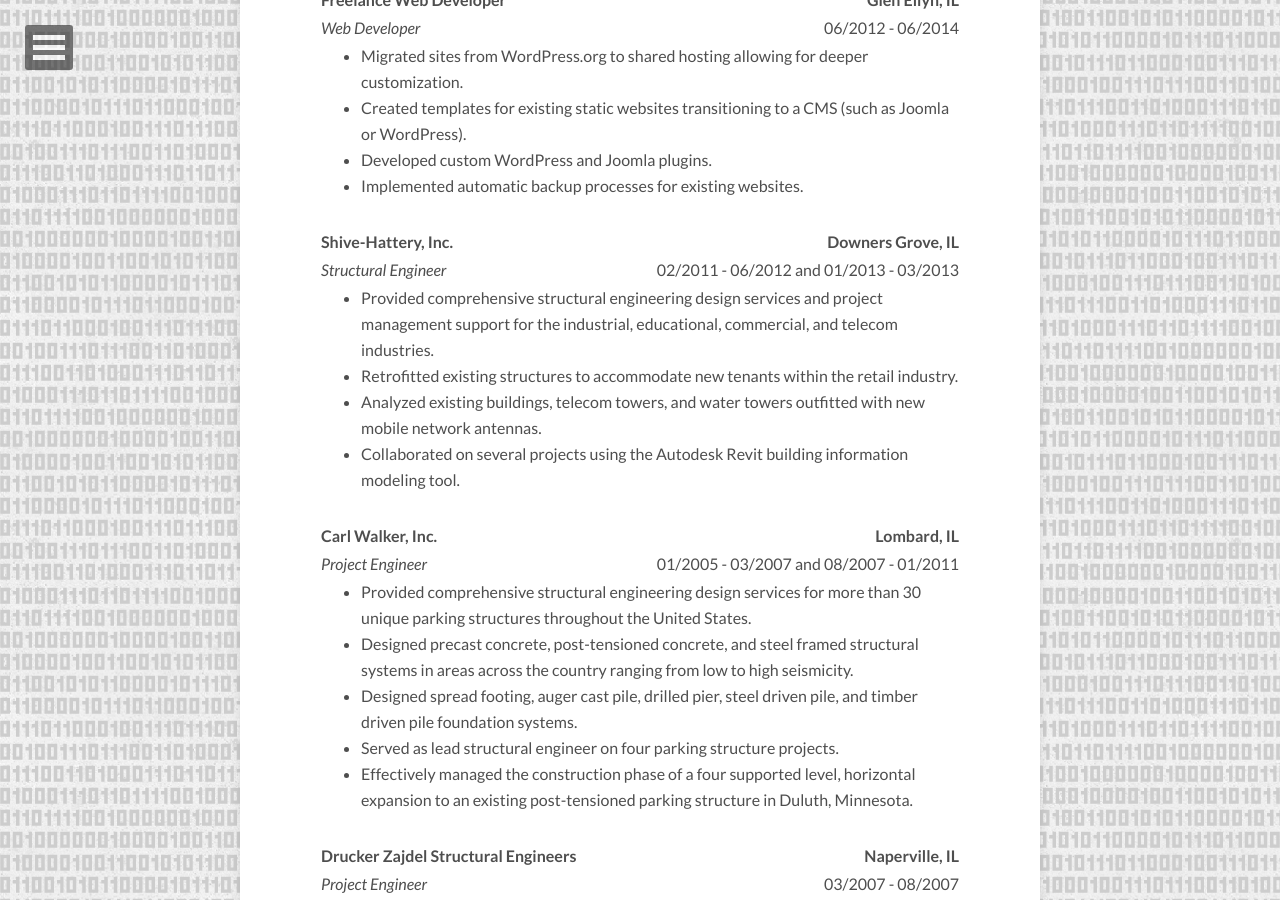
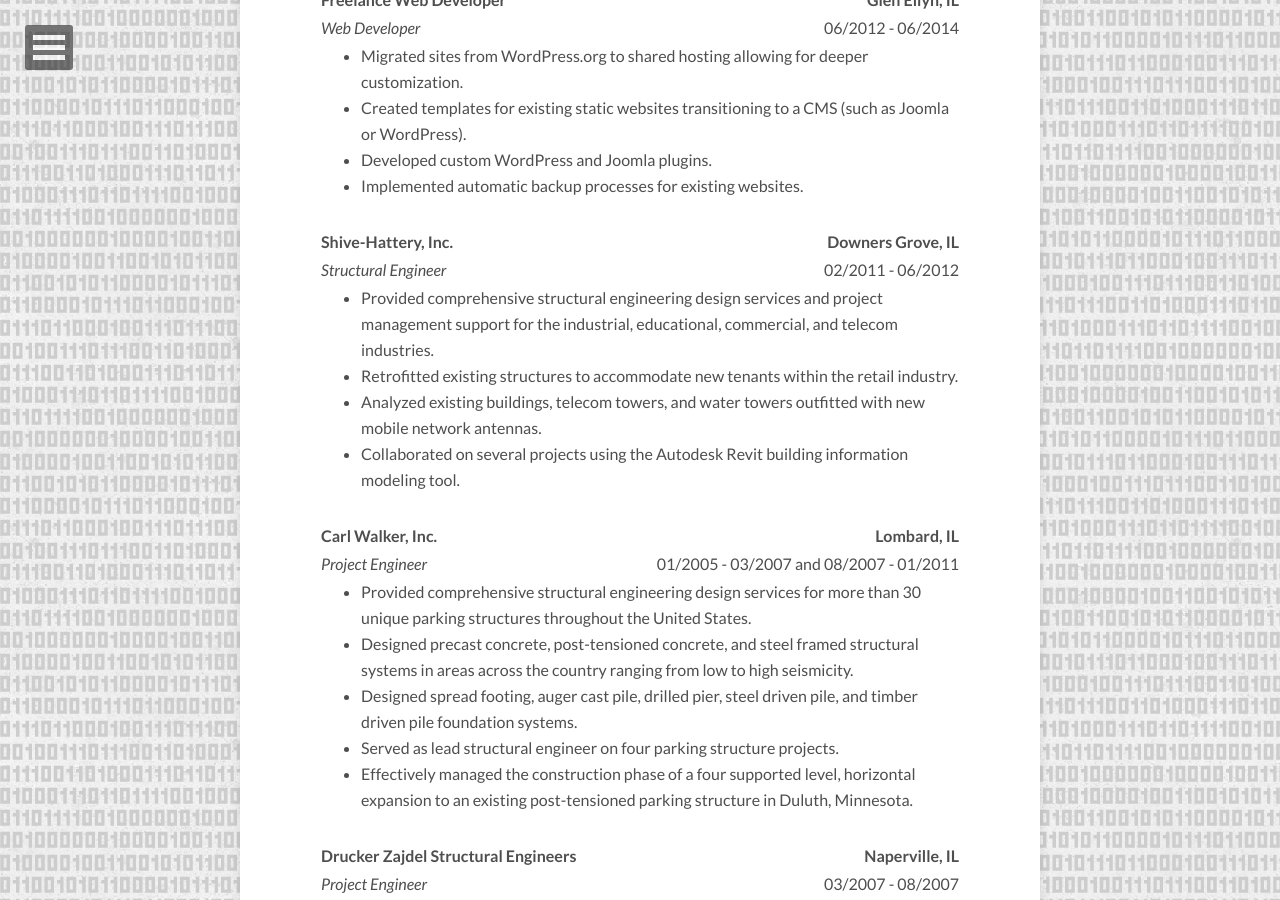
Before and after one commit to JacobMDavidson/JacobMDavidson.github.io, a Jekyll site: the page built from about/index.md, in a window 1280 px wide and 900 px high, scrolled down 2217 px. Built offline with Jekyll 4.4.1, drawn with Linux system fonts in a browser that asks for light colours; nearby versions of some CDN libraries.

Commit message:
Update index.md

```diff
--- a/about/index.md
+++ b/about/index.md
@@ -131,7 +131,7 @@
     </tr>
     <tr>
       <td style="text-align: left"><em>Structural Engineer</em></td>
-      <td style="text-align: right">02/2011 - 06/2012 and 01/2013 - 03/2013</td>
+      <td style="text-align: right">02/2011 - 06/2012</td>
     </tr>
     <tr>
       <td style="text-align: left" colspan="2">
```
